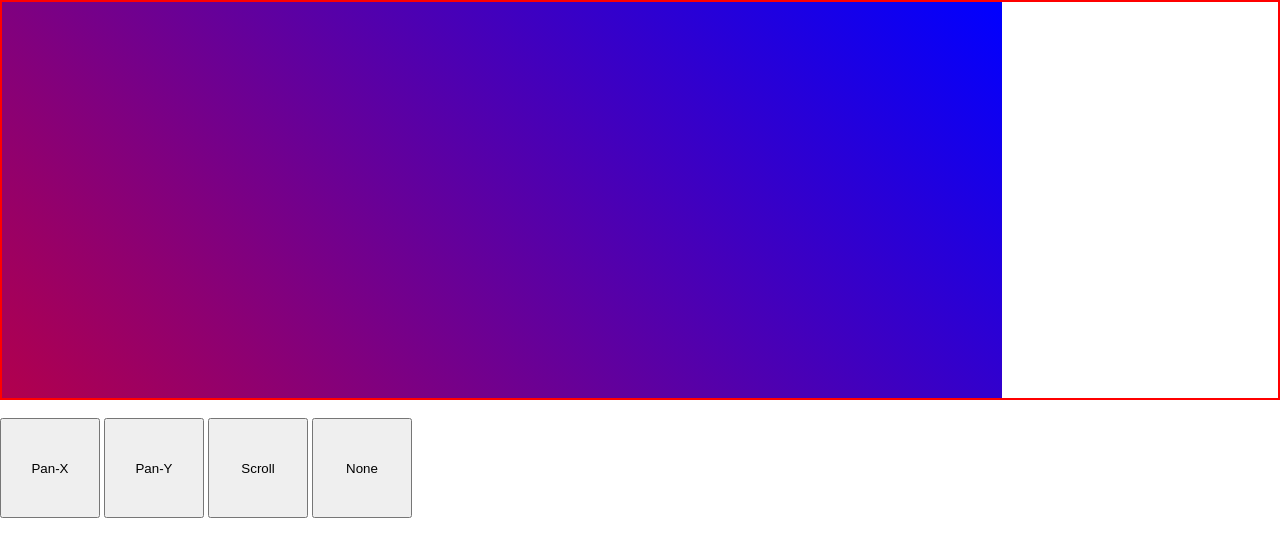
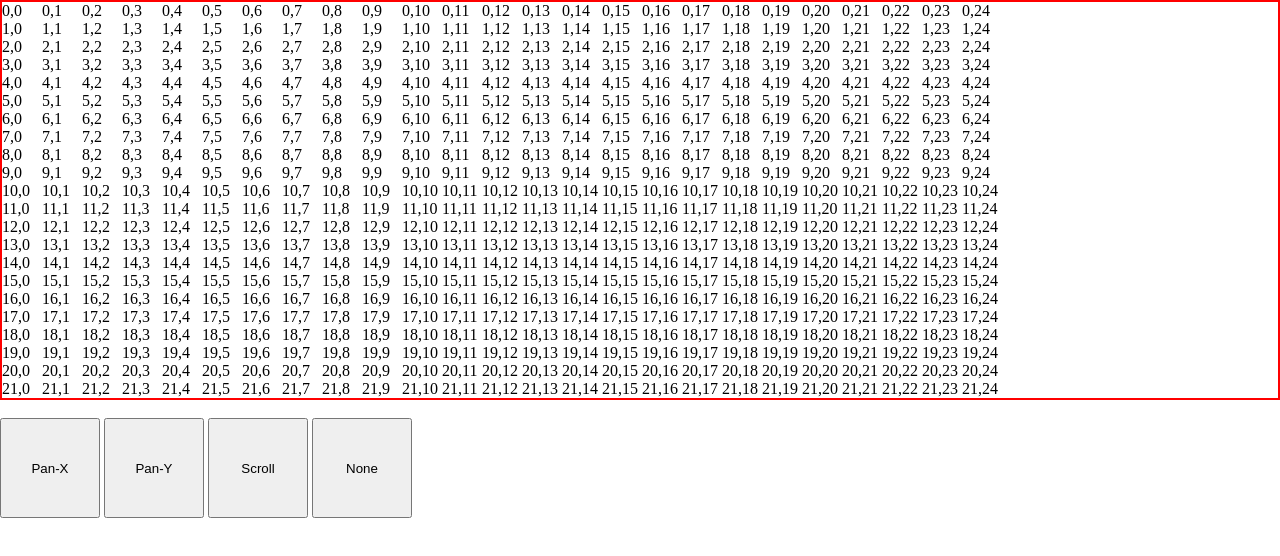
Before and after one commit to jquery-archive/PEP, a website: page samples/scroller/index.html in a window 1280 px wide. Drawn offline with Linux system fonts and the light colour scheme; files whose address does not match are found by name.

Commit message:
use numbers instead of gradient

```diff
--- a/samples/scroller/index.html
+++ b/samples/scroller/index.html
@@ -23,8 +23,16 @@
       #big {
         height: 1000px;
         width: 1000px;
-        background: -webkit-linear-gradient(45deg, red, blue);
-        background: linear-gradient(45deg, red, blue);
+      }
+      .flex {
+        display: -webkit-flex;
+        display: flex;
+        -webkit-flex: 1;
+        flex: 1;
+      }
+      .inner {
+        -wekbit-flex-direction: column;
+        flex-direction: column;
       }
       button {
         height: 100px;
@@ -43,6 +51,18 @@
     <button onclick="scroll()">Scroll</button>
     <button onclick="none()">None</button>
     <script>
+      var size = 25;
+      for (var i = 0; i < size; i++) {
+        var holder = document.createElement('div');
+        holder.classList.add('flex');
+        for (var j = 0; j < size; j++) {
+          var e = document.createElement('div');
+          e.textContent = i + ',' + j;
+          e.classList.add('flex', 'inner');
+          holder.appendChild(e);
+        }
+        big.appendChild(holder);
+      }
       function x() {
         scroller.setAttribute('touch-action', 'pan-x');
       }
```
